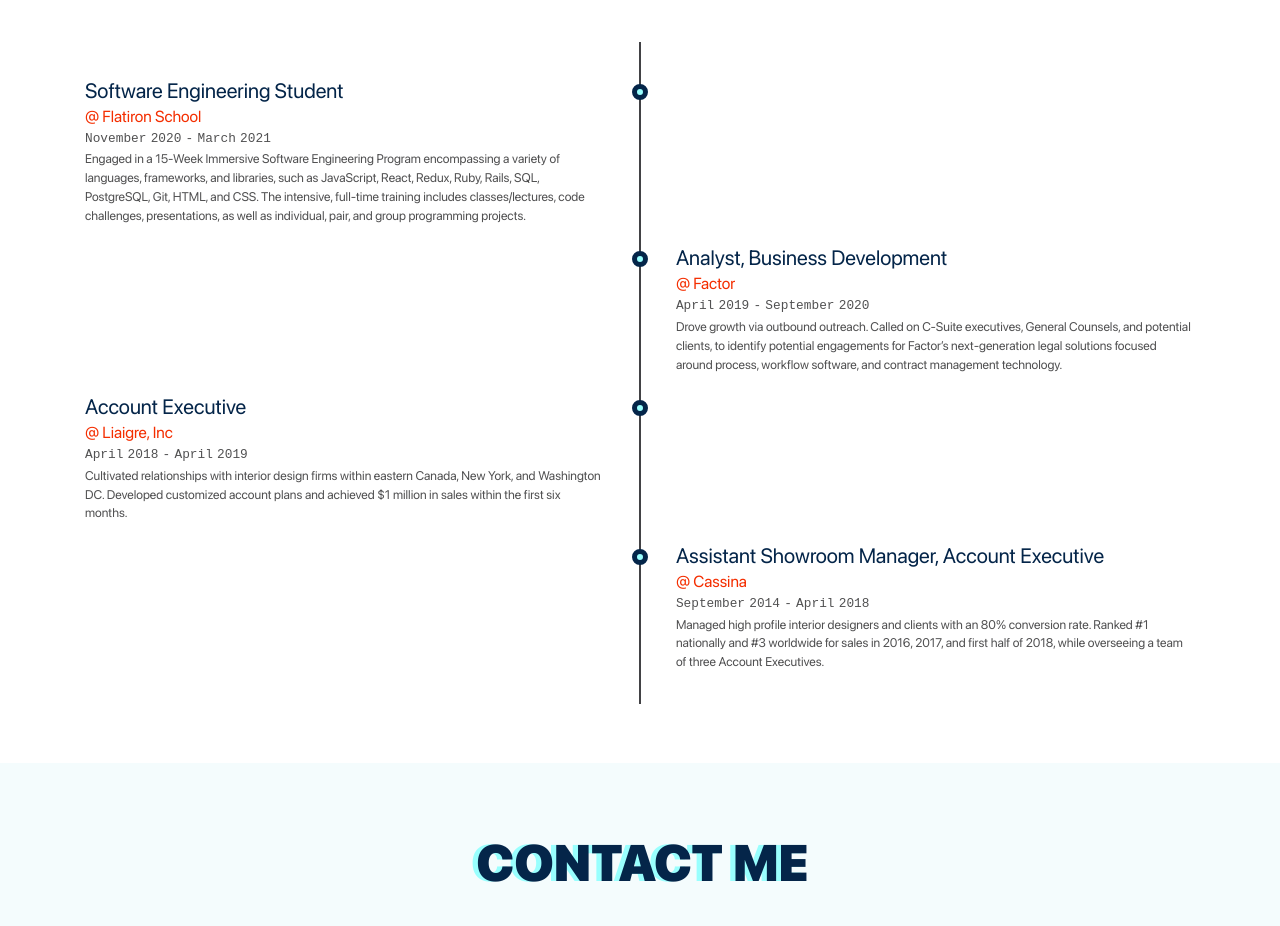
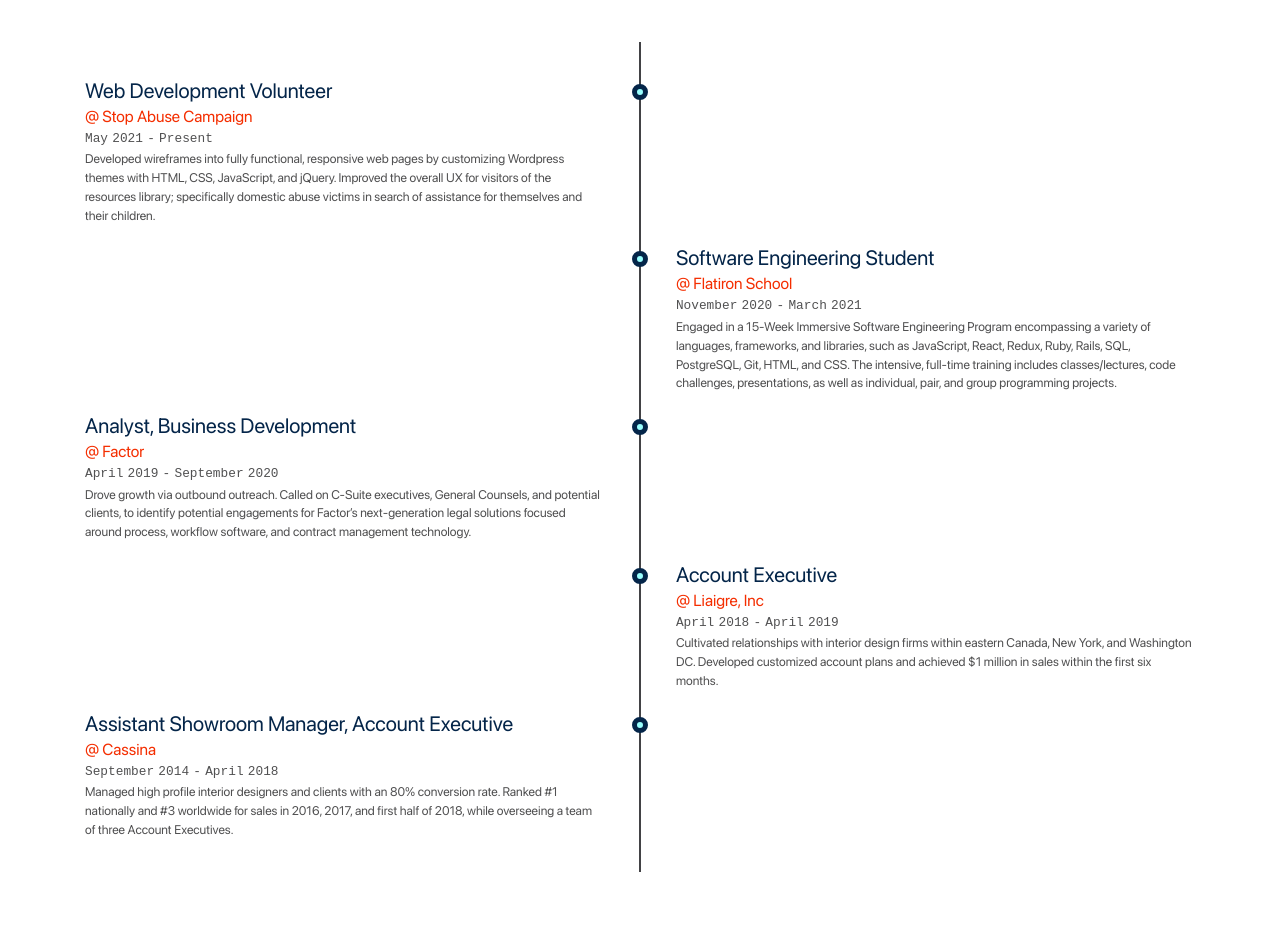
Before and after one commit to jeffreyc86/portfolio, a React (Create React App) app: page / in a window 1280 px wide. Shown: the part 1863-2789 px from the top of the page. Built offline with nearby package versions, Linux system fonts and the light colour scheme.

Commit message:
added stop abuse campaign volunteer exp

```diff
--- a/src/components/Experience.js
+++ b/src/components/Experience.js
@@ -5,48 +5,132 @@
     return (
       <div id="experience" className="experience">
         <div className="d-flex justify-content-center my-4">
-                <h1>Where I've Worked<span id="exp-overlap">Where I've Worked</span></h1>
+          <h1>
+            Where I've Worked<span id="exp-overlap">Where I've Worked</span>
+          </h1>
         </div>
         <div className="container experience-wrapper">
           <div className="timeline-block timeline-block-left">
             <div className="marker"></div>
             <div className="timeline-content">
-                        <h5>Software Engineering Student</h5>
-                        <h6 className="employer">@ <a href="https://flatironschool.com/" target="_blank" rel="noreferrer">Flatiron School</a></h6>
-                        <span className="dates-employed">November 2020 - March 2021</span>
-                        <p>Engaged in a 15-Week Immersive Software Engineering Program encompassing a variety of languages, frameworks, and libraries, such as JavaScript, React, Redux, Ruby, Rails, SQL, PostgreSQL, Git, HTML, and CSS. The intensive, full-time training includes classes/lectures, code challenges, presentations, as well as individual, pair, and group programming projects.</p>
+              <h5>Web Development Volunteer</h5>
+              <h6 className="employer">
+                @{" "}
+                <a
+                  href="https://stopabusecampaign.org/"
+                  target="_blank"
+                  rel="noreferrer"
+                >
+                  Stop Abuse Campaign
+                </a>
+              </h6>
+              <span className="dates-employed">May 2021 - Present</span>
+              <p>
+                Developed wireframes into fully functional, responsive web pages
+                by customizing Wordpress themes with HTML, CSS, JavaScript, and
+                jQuery. Improved the overall UX for visitors of the resources library; specifically domestic abuse victims in search of
+                assistance for themselves and their children.
+              </p>
             </div>
           </div>
           <div className="timeline-block timeline-block-right">
             <div className="marker"></div>
             <div className="timeline-content">
-                        <h5>Analyst, Business Development</h5>
-                        <h6 className="employer">@ <a href="http://factor.law/" target="_blank" rel="noreferrer">Factor</a></h6>
-                        <span className="dates-employed">April 2019 - September 2020</span>
-                        <p>Drove growth via outbound outreach. Called on C-Suite executives, General Counsels, and potential clients, to identify potential engagements for Factor’s next-generation legal solutions focused around process, workflow software, and contract management technology.</p>
+              <h5>Software Engineering Student</h5>
+              <h6 className="employer">
+                @{" "}
+                <a
+                  href="https://flatironschool.com/"
+                  target="_blank"
+                  rel="noreferrer"
+                >
+                  Flatiron School
+                </a>
+              </h6>
+              <span className="dates-employed">November 2020 - March 2021</span>
+              <p>
+                Engaged in a 15-Week Immersive Software Engineering Program
+                encompassing a variety of languages, frameworks, and libraries,
+                such as JavaScript, React, Redux, Ruby, Rails, SQL, PostgreSQL,
+                Git, HTML, and CSS. The intensive, full-time training includes
+                classes/lectures, code challenges, presentations, as well as
+                individual, pair, and group programming projects.
+              </p>
             </div>
           </div>
           <div className="timeline-block timeline-block-left">
             <div className="marker"></div>
             <div className="timeline-content">
-                        <h5>Account Executive</h5>
-                        <h6 className="employer">@ <a href="http://www.liaigre.com/en/" target="_blank" rel="noreferrer">Liaigre, Inc</a></h6>
-                        <span className="dates-employed">April 2018 - April 2019</span>
-                        <p>Cultivated relationships with interior design firms within eastern Canada, New York, and Washington DC. Developed customized account plans and achieved $1 million in sales within the first six months.</p>
+              <h5>Analyst, Business Development</h5>
+              <h6 className="employer">
+                @{" "}
+                <a href="http://factor.law/" target="_blank" rel="noreferrer">
+                  Factor
+                </a>
+              </h6>
+              <span className="dates-employed">
+                April 2019 - September 2020
+              </span>
+              <p>
+                Drove growth via outbound outreach. Called on C-Suite
+                executives, General Counsels, and potential clients, to identify
+                potential engagements for Factor’s next-generation legal
+                solutions focused around process, workflow software, and
+                contract management technology.
+              </p>
             </div>
           </div>
           <div className="timeline-block timeline-block-right">
             <div className="marker"></div>
             <div className="timeline-content">
+              <h5>Account Executive</h5>
+              <h6 className="employer">
+                @{" "}
+                <a
+                  href="http://www.liaigre.com/en/"
+                  target="_blank"
+                  rel="noreferrer"
+                >
+                  Liaigre, Inc
+                </a>
+              </h6>
+              <span className="dates-employed">April 2018 - April 2019</span>
+              <p>
+                Cultivated relationships with interior design firms within
+                eastern Canada, New York, and Washington DC. Developed
+                customized account plans and achieved $1 million in sales within
+                the first six months.
+              </p>
+            </div>
+          </div>
+          <div className="timeline-block timeline-block-left">
+            <div className="marker"></div>
+            <div className="timeline-content">
               <h5>Assistant Showroom Manager, Account Executive</h5>
-                        <h6 className="employer">@ <a href="https://www.cassina.com/it/en.html" target="_blank" rel="noreferrer">Cassina</a></h6>
-                        <span className="dates-employed">September 2014 - April 2018</span>
-                        <p>Managed high profile interior designers and clients with an 80% conversion rate. Ranked #1 nationally and #3 worldwide for sales in 2016, 2017, and first half of 2018, while overseeing a team of three Account Executives.</p>
+              <h6 className="employer">
+                @{" "}
+                <a
+                  href="https://www.cassina.com/it/en.html"
+                  target="_blank"
+                  rel="noreferrer"
+                >
+                  Cassina
+                </a>
+              </h6>
+              <span className="dates-employed">
+                September 2014 - April 2018
+              </span>
+              <p>
+                Managed high profile interior designers and clients with an 80%
+                conversion rate. Ranked #1 nationally and #3 worldwide for sales
+                in 2016, 2017, and first half of 2018, while overseeing a team
+                of three Account Executives.
+              </p>
             </div>
           </div>
         </div>
       </div>
-    )
+    );
 }
 
 export default Experience
```
Also changed, not shown: 1 other file (tests, documents, lock files or other folders). Lines whose indentation alone changed are shown as unchanged.
